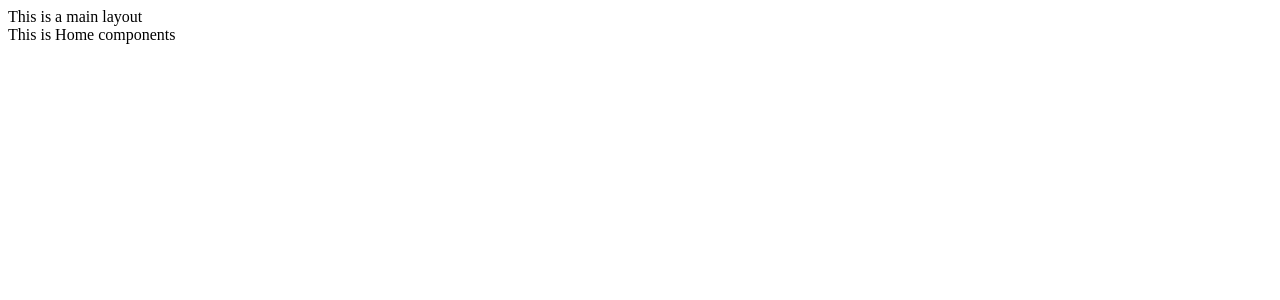
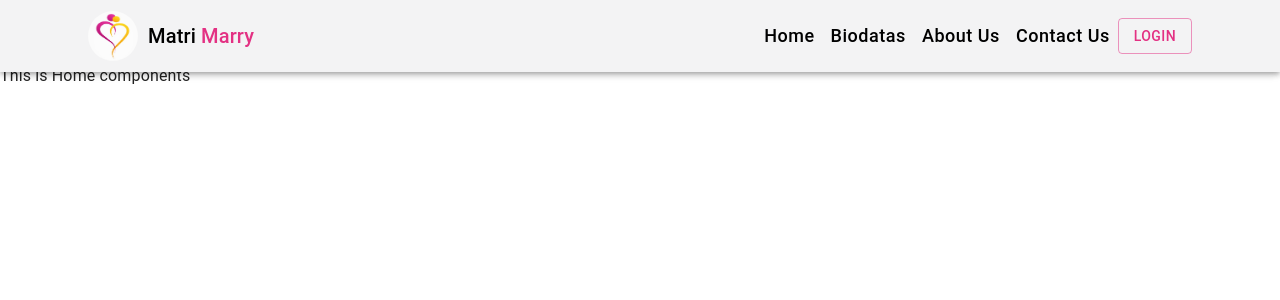
Before and after one commit to Sobuz-Mia/Matrimony-Client-Side, a React (Vite) app: page / in a window 1280 px wide. Shown: the top 300 px of the page. Built offline with nearby package versions, Linux system fonts and the light colour scheme.

Commit message:
navbar complate

```diff
--- a/package.json
+++ b/package.json
@@ -12,6 +12,7 @@
   "dependencies": {
     "@emotion/react": "^11.11.1",
     "@emotion/styled": "^11.11.0",
+    "@mui/icons-material": "^5.14.18",
     "@mui/material": "^5.14.18",
     "localforage": "^1.10.0",
     "lottie-react": "^2.4.0",
--- a/src/layout/Main.jsx
+++ b/src/layout/Main.jsx
@@ -1,12 +1,16 @@
 import { Outlet } from "react-router-dom";
+import Navbar from "../pages/Navbar/Navbar";
+import { Grid } from "@mui/material";
 
 const Main = () => {
-    return (
-        <div>
-            This is a main layout
-            <Outlet/>
-        </div>
-    );
+  return (
+    <div>
+      <Navbar />
+      <Grid sx={{mt:8}}>
+        <Outlet />
+      </Grid>
+    </div>
+  );
 };
 
 export default Main;
--- a/src/main.jsx
+++ b/src/main.jsx
@@ -3,9 +3,12 @@ import ReactDOM from "react-dom/client";
 import "./index.css";
 import { RouterProvider } from "react-router-dom";
 import router from "./routes/Routes.jsx";
+import Theme from "./theme/Theme.jsx";
 
 ReactDOM.createRoot(document.getElementById("root")).render(
   <React.StrictMode>
-    <RouterProvider router={router}></RouterProvider>
+    <Theme>
+      <RouterProvider router={router}></RouterProvider>
+    </Theme>
   </React.StrictMode>
 );
--- /dev/null
+++ b/src/pages/Navbar/Navbar.jsx
@@ -0,0 +1,140 @@
+import * as React from "react";
+import PropTypes from "prop-types";
+import AppBar from "@mui/material/AppBar";
+import Box from "@mui/material/Box";
+import CssBaseline from "@mui/material/CssBaseline";
+import Divider from "@mui/material/Divider";
+import Drawer from "@mui/material/Drawer";
+import IconButton from "@mui/material/IconButton";
+import List from "@mui/material/List";
+import ListItem from "@mui/material/ListItem";
+import ListItemButton from "@mui/material/ListItemButton";
+import ListItemText from "@mui/material/ListItemText";
+import MenuIcon from "@mui/icons-material/Menu";
+import Toolbar from "@mui/material/Toolbar";
+import Typography from "@mui/material/Typography";
+import Button from "@mui/material/Button";
+import { Container, Grid } from "@mui/material";
+import logo from "../../assets/logo.jpg";
+const drawerWidth = 240;
+const navItems = ["Home", "Biodatas", "About Us", "Contact Us"];
+
+function Navbar(props) {
+  const { window } = props;
+  const [mobileOpen, setMobileOpen] = React.useState(false);
+
+  const handleDrawerToggle = () => {
+    setMobileOpen((prevState) => !prevState);
+  };
+
+  const drawer = (
+    <Box onClick={handleDrawerToggle} sx={{ textAlign: "center" }}>
+      <Typography variant="h6" sx={{ my: 2 }}>
+        MUI
+      </Typography>
+      <Divider />
+      <List>
+        {navItems.map((item) => (
+          <ListItem key={item} disablePadding>
+            <ListItemButton sx={{ textAlign: "center" }}>
+              <ListItemText primary={item} />
+            </ListItemButton>
+          </ListItem>
+        ))}
+      </List>
+    </Box>
+  );
+
+  const container =
+    window !== undefined ? () => window().document.body : undefined;
+
+  return (
+    <Box sx={{ display: "flex" }}>
+      <CssBaseline />
+      <AppBar color="primary" component="nav">
+        <Container maxWidth="lg">
+          <Toolbar>
+            <IconButton
+              color="inherit"
+              aria-label="open drawer"
+              edge="start"
+              onClick={handleDrawerToggle}
+              sx={{ mr: 2, display: { sm: "none" } }}
+            >
+              <MenuIcon />
+            </IconButton>
+            <Typography
+              variant="h6"
+              component="div"
+              sx={{
+                flexGrow: 1,
+                display: { xs: "none", sm: "block", color: "black" },
+              }}
+            >
+              <Grid sx={{display:'flex',alignItems:'center', gap:'10px'}}>
+                <img
+                  src={logo}
+                  style={{
+                    width: "50px",
+                    height: "50px",
+                    borderRadius: "50%",
+                    background: "primary",
+                  }}
+                  alt=""
+                />
+                <p>Matri <span style={{color:'#E33183'}}>Marry</span></p>
+              </Grid>
+            </Typography>
+            <Box sx={{ display: { xs: "none", sm: "block" } }}>
+              {navItems.map((item) => (
+                <Button
+                  key={item}
+                  sx={{
+                    color: "black",
+                    textTransform: "capitalize",
+                    fontSize: "18px",
+                  }}
+                >
+                  {item}
+                </Button>
+              ))}
+              <Button variant="outlined" color="secondary">
+                Login
+              </Button>
+            </Box>
+          </Toolbar>
+        </Container>
+      </AppBar>
+      <nav>
+        <Drawer
+          container={container}
+          variant="temporary"
+          open={mobileOpen}
+          onClose={handleDrawerToggle}
+          ModalProps={{
+            keepMounted: true, // Better open performance on mobile.
+          }}
+          sx={{
+            display: { xs: "block", sm: "none" },
+            "& .MuiDrawer-paper": {
+              boxSizing: "border-box",
+              width: drawerWidth,
+            },
+          }}
+        >
+          {drawer}
+        </Drawer>
+      </nav>
+    </Box>
+  );
+}
+
+Navbar.propTypes = {
+  /**
+   * Injected by the documentation to work in an iframe.
+   * You won't need it on your project.
+   */
+  window: PropTypes.func,
+};
+
+export default Navbar;
--- /dev/null
+++ b/src/theme/Theme.jsx
@@ -0,0 +1,22 @@
+import { ThemeProvider } from "@emotion/react";
+import { createTheme } from "@mui/material";
+
+const theme = createTheme({
+    palette:{
+        primary:{
+            main:'#F3F3F4'
+        },
+        secondary:{
+            main:'#E33183'
+        }
+    }
+})
+const Theme = ({children}) => {
+    return (
+        <ThemeProvider theme={theme}>
+            {children}
+        </ThemeProvider>
+    );
+};
+
+export default Theme;
```
Also changed, not shown: .eslintrc.cjs, src/assets/logo.jpg (added), 1 other file (tests, documents, lock files or other folders).
